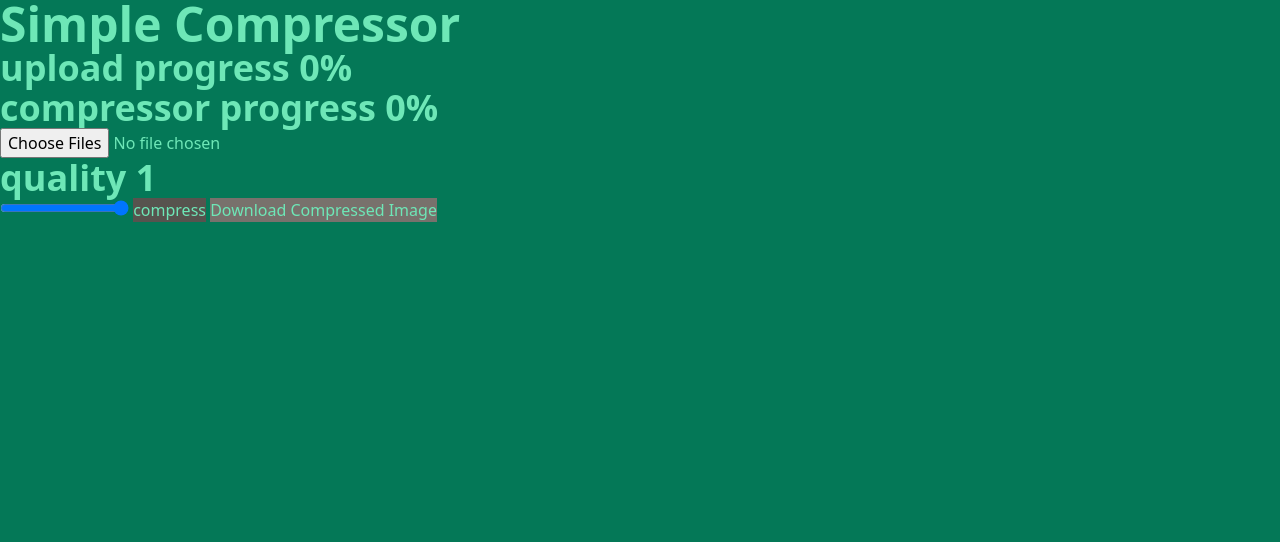
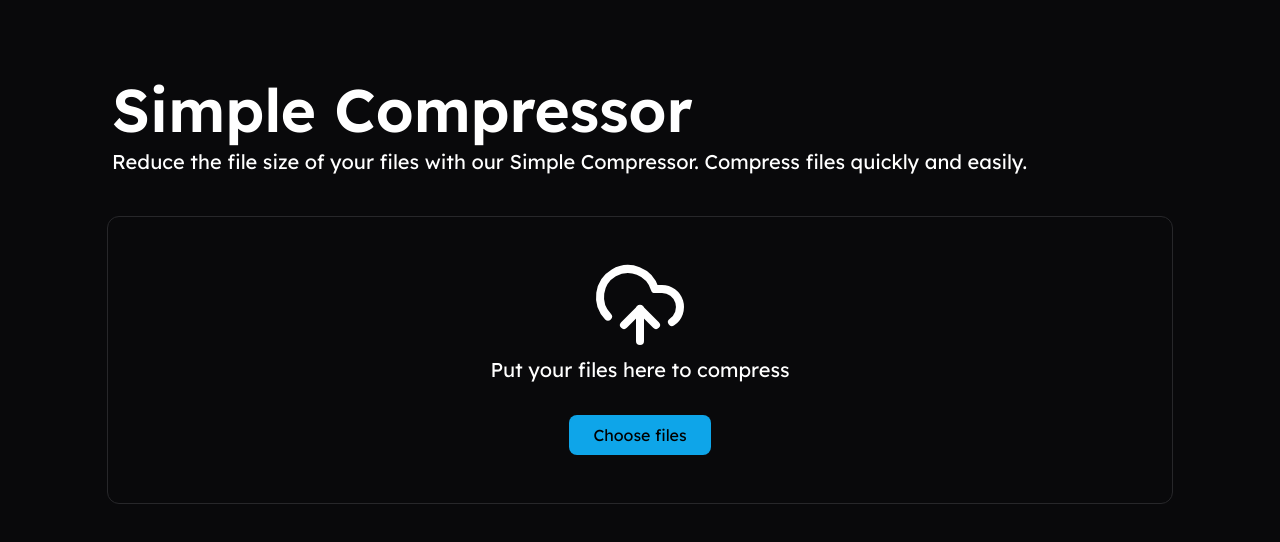
Before and after one commit to riskysh/Simple-Compressor, a SvelteKit app: page / in a window 1280 px wide. Shown: the top 542 px of the page. Built offline with nearby package versions, Linux system fonts and the light colour scheme.

Commit message:
Build most of the ui part

```diff
--- a/src/app.css
+++ b/src/app.css
@@ -1,3 +1,7 @@
 @tailwind base;
 @tailwind components;
 @tailwind utilities;
+
+body {
+    background-color: #09090b;
+}
--- a/src/routes/+page.svelte
+++ b/src/routes/+page.svelte
@@ -45,16 +45,28 @@
 	<meta name="description" content="Svelte demo app" />
 </svelte:head>
 
-<section class="  text-emerald-300 h-screen bg-emerald-700">
+<section class="">
 
-	<h1 class="text-5xl font-bold">Simple Compressor</h1>
-  <h2 class="text-4xl font-bold">upload progress {uploadProgress}%</h2>
-  <h2 class="text-4xl font-bold">compressor progress {progress}%</h2>
-
-	<input type="file" accept="image/*" multiple on:change={handleFileChange} />
-  <h2 class="text-4xl font-bold">quality {quality}</h2>
-  <input type="range" min="0.1" max="1" step="0.1" bind:value={quality} />
-  <button on:click={handleImageUpload} class=" bg-stone-600">compress</button>
-	<button class=" bg-stone-500" on:click={downloadImage}>Download Compressed Image</button>
+  <div class="w-full">
+    <h1 class="text-white text-left ml-28 text-6xl font-semibold mt-20">Simple Compressor</h1>
+    <p class="text-white text-left ml-28 mt-2 text-xl">
+      Reduce the file size of your files with our Simple Compressor. Compress files quickly and easily.
+    </p>
+    <div class="w-10/12 h-72 border border-[#27272a] grid mx-auto rounded-xl mt-10">
+      <svg xmlns="http://www.w3.org/2000/svg" width="96" height="96" viewBox="0 0 24 24" fill="none" stroke="#ffffff" stroke-width="2" stroke-linecap="round" stroke-linejoin="round" class="lucide lucide-cloud-upload flex mx-auto mt-10"><path d="M12 13v8"/><path d="M4 14.899A7 7 0 1 1 15.71 8h1.79a4.5 4.5 0 0 1 2.5 8.242"/><path d="m8 17 4-4 4 4"/></svg>
+      <h1 class="text-white text-center relative bottom-2 text-xl">Put your files here to compress</h1>
+      <button class="px-6 py-2 bg-sky-500 grid mx-auto my-auto mb-12 rounded-lg">Choose files</button>
+    </div>
+  </div>
 
 </section>
+
+<style>
+
+@import url('https://fonts.googleapis.com/css2?family=Lexend:wght@100..900&display=swap');
+
+section {
+  font-family: 'Lexend', sans-serif;
+}
+
+</style>
```
